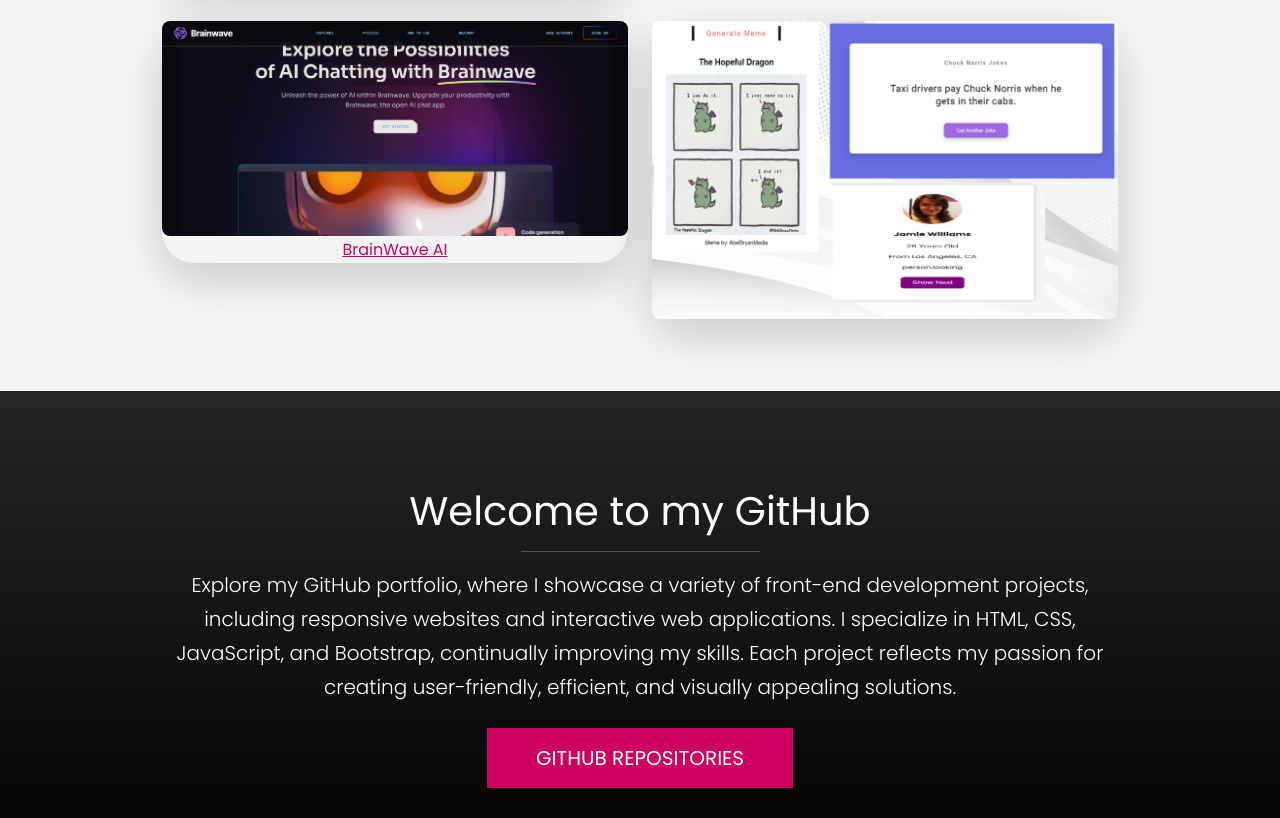
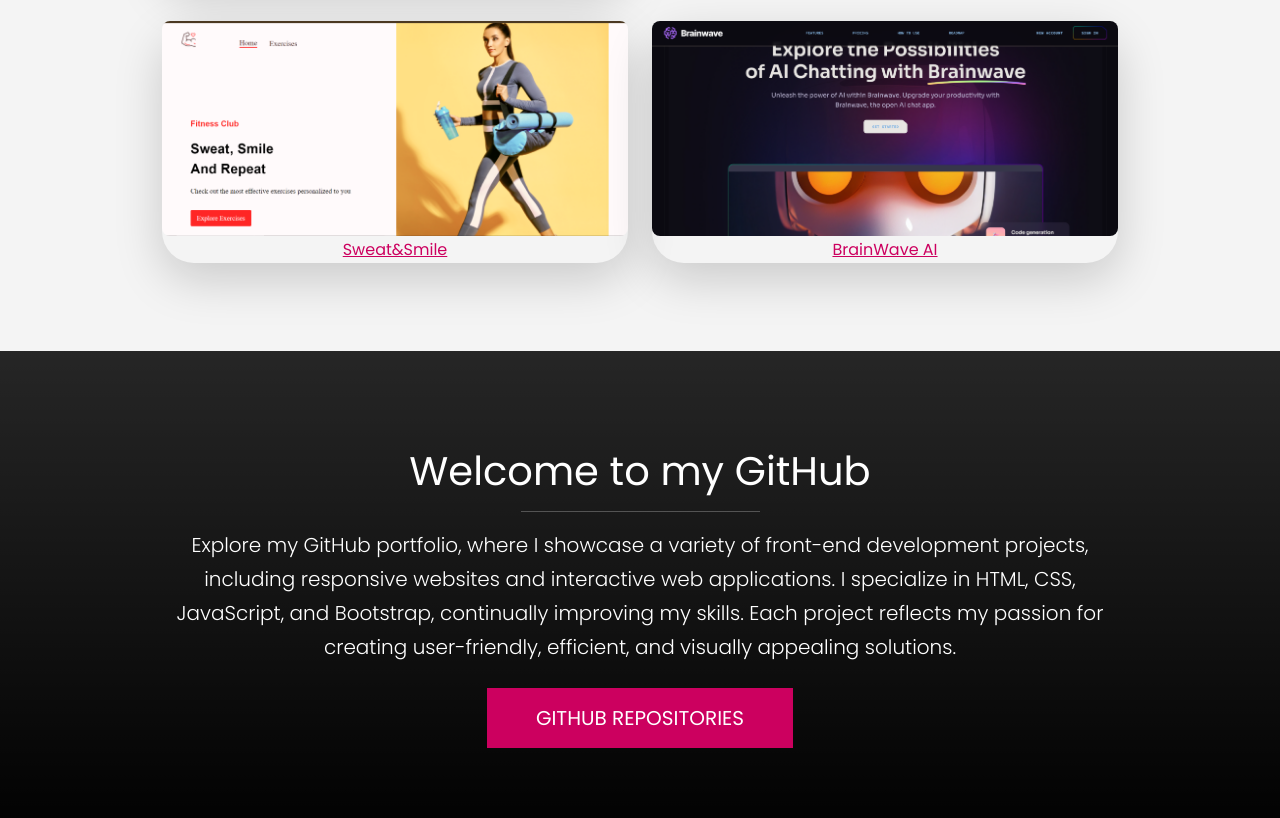
Before and after one commit to SAQUIB-KHAN90/Personal---Portfolio, a website: page index.html in a window 1280 px wide. Shown: the part 3389-4207 px from the top of the page. Drawn offline with Linux system fonts and the light colour scheme.

Commit message:
added last project

```diff
--- a/index.html
+++ b/index.html
@@ -329,13 +329,32 @@
           <div class="col-md-6 mb-4">
             <div class="project shadow-lg rounded-5">
               <a
-                href="images/project14.png"
+                href="images/project15.png"
                 data-lightbox="images"
                 data-title="brainwaveai"
               >
                 <img
+                  src="images/project6.png"
+                  alt="brainwaveai"
+                  class="img-fluid rounded-3"
+              /></a>
+              <a href="https://sweat-smile-gym.netlify.app/"
+                ><p class="text-center text-pink font-weight-bold"
+                  >Sweat&Smile</p
+                ></a
+              >
+            </div>
+          </div>
+          <div class="col-md-6 mb-4">
+            <div class="project shadow-lg rounded-5">
+              <a
+                href="images/project14.png"
+                data-lightbox="images"
+                data-title="Random-Generator"
+              >
+                <img
                   src="images/project4.png"
-                  alt="brainwaveai"
+                  alt="Random-Generator"
                   class="img-fluid rounded-3"
               /></a>
               <a href="https://brainwaveaisupport.netlify.app/"
@@ -343,20 +362,6 @@
                   >BrainWave AI</p
                 ></a
               >
-            </div>
-          </div>
-          <div class="col-md-6 mb-4">
-            <div class="project shadow-lg rounded-5">
-              <a
-                href="images/project6.jpg"
-                data-lightbox="images"
-                data-title="Random-Generator"
-              >
-                <img
-                  src="images/project6.jpg"
-                  alt="Random-Generator"
-                  class="img-fluid rounded-3"
-              /></a>
             </div>
           </div>
         </div>
```
Also changed, not shown: images/project6.jpg (deleted), images/project6.png (added), 2 other files.
